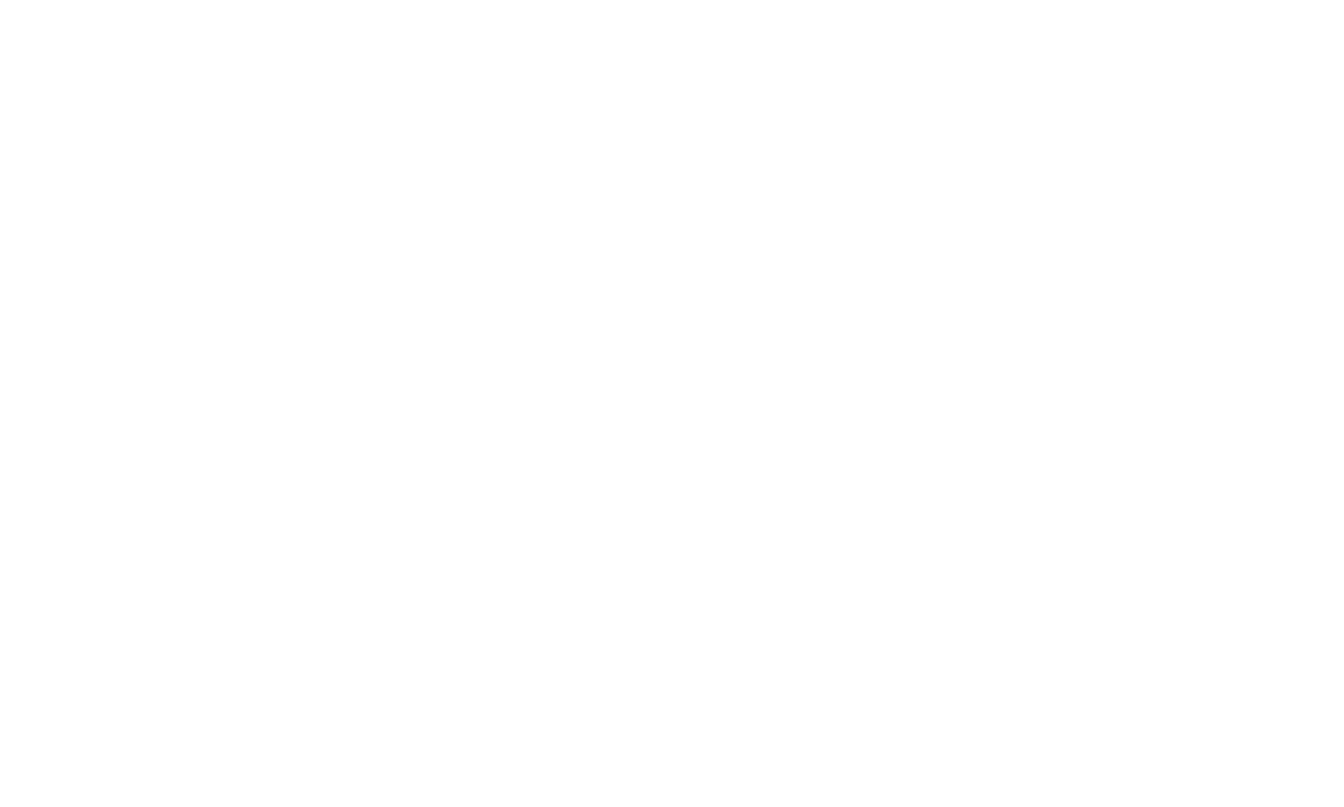
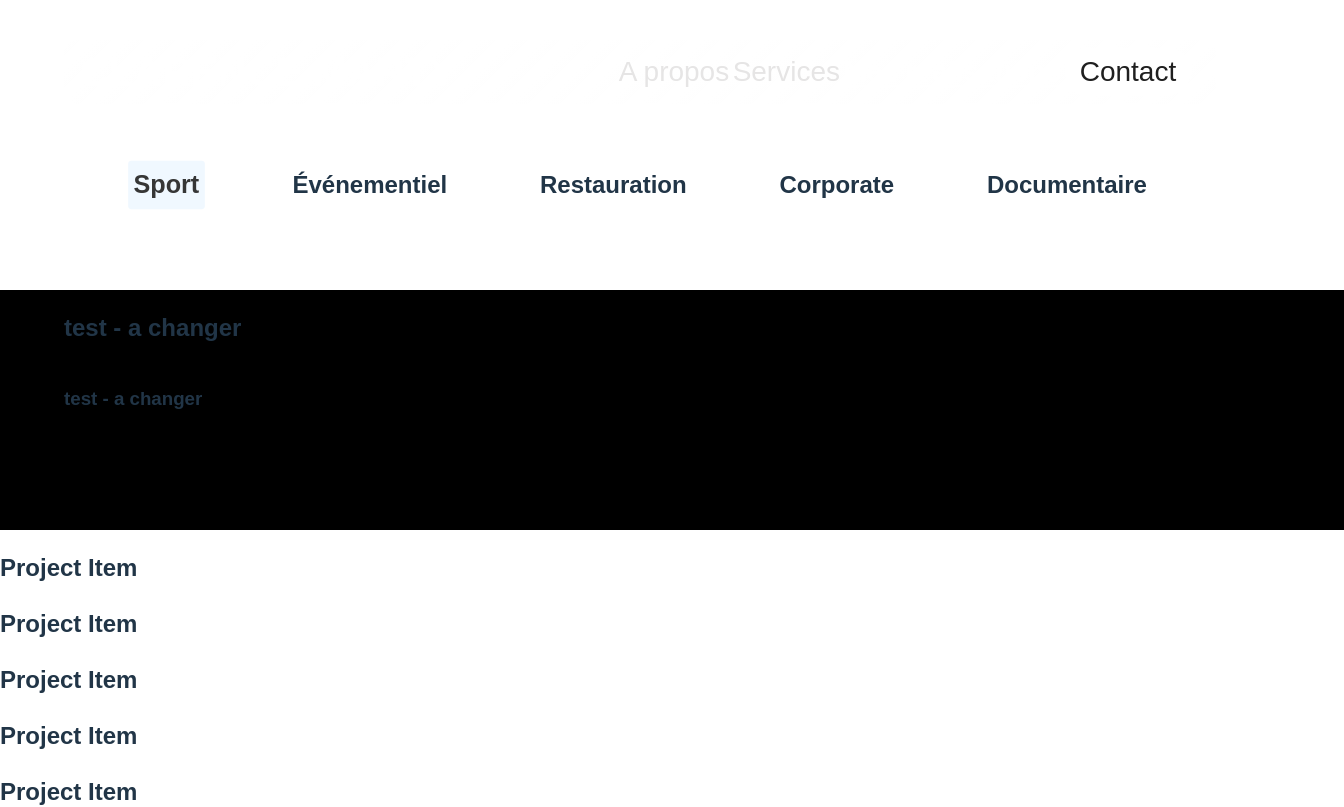
Before and after one commit to balkohv/clarence_marty, a React (Vite) app: page /projects in a window 1280 px wide. Before the commit this address had no page. Shown: the top 807 px of the page, 1344 px wide, since content can reach past the window. Built offline with nearby package versions, Linux system fonts and the light colour scheme.

Commit message:
page projects - tab item + navbar fixed

```diff
--- a/src/App.css
+++ b/src/App.css
@@ -4,3 +4,10 @@
   justify-content: center;
   font-family: "Poppins", sans-serif;
 }
+
+#root {
+  width: 100%;
+  display: flex;
+  flex-direction: column;
+  align-items: center;
+}
--- a/src/App.jsx
+++ b/src/App.jsx
@@ -1,6 +1,7 @@
 import { BrowserRouter, Route, Routes } from 'react-router-dom';
 import './App.css'
 import About from './components/about-me/about-me.jsx';
+import Projects from './components/projects/Projects.jsx';
 
 function App() {
 
@@ -11,7 +12,7 @@
         <Routes>
           { <Route path="/" element={<About isServices={0}/>} /> }
           { <Route path="/services" element={<About isServices={1}/>} /> }
-          {/* <Route path="/projects" element={<Projects />} /> */}
+          { <Route path="/projects" element={<Projects />} /> }
           {/* <Route path="/cv" element={<Contact />} /> */}
         </Routes>
       </BrowserRouter>
--- a/src/components/footer/Footer.css
+++ b/src/components/footer/Footer.css
@@ -1,4 +1,5 @@
 #footer-container{
+    width: 100%;
     background-color: #000000;
     padding: 20px 0;
     display: flex;
--- a/src/components/footer/Footer.jsx
+++ b/src/components/footer/Footer.jsx
@@ -8,7 +8,7 @@
         <div id="footer-container">
             <div id='footer-contact-text'>
                 <p><img src={mail} alt="mail logo" /><a href="mailto:martyc1812@gmail.com" className="contact-button">martyc1812@gmail.com</a></p>
-                <p><img src={telephone} alt="mail logo" />0780455192</p>
+                <p><img src={telephone} alt="mail logo" />07 80 45 51 92</p>
                 <p><img src={instagram} alt="mail logo" />clarence_marty</p>
             </div>
             <p>© 2024 Clarence Marty. Tous droits réservés.</p>
--- a/src/components/navbar/Navbar.css
+++ b/src/components/navbar/Navbar.css
@@ -1,5 +1,6 @@
 #navbar-container{
-    margin-top: 5vh;;
+    position: fixed; /*test*/
+    margin-top: 5vh;
     display: flex;
     width: 90vw;
     height: 8vh;
@@ -18,7 +19,19 @@
     border-bottom: 1px solid rgba(255, 255, 255, 0.25);
 
     /*Transition au scroll*/
-    transition: background 0.4s ease, backdrop-filter 0.4s ease;
+     transition: transform 0.5s ease, opacity 0.5s ease;
+}
+
+.navbar-hidden {
+    opacity: 0;
+    transform: translateY(-100%);
+    transition: all 0.3s ease;
+}
+
+.navbar-visible {
+    opacity: 1;
+    transform: translateY(0);
+    transition: all 0.3s ease;
 }
 
 #navbar-container::before {
--- a/src/components/navbar/Navbar.jsx
+++ b/src/components/navbar/Navbar.jsx
@@ -1,8 +1,27 @@
 import './Navbar.css';
+import { useEffect, useState } from 'react';
 
 const Navbar = ({ page }) => {
+
+  const [visible, setVisible] = useState(true);
+  const [lastScrollY, setLastScrollY] = useState(0);
+
+  useEffect(() => {
+    const handleScroll = () => {
+      if (window.scrollY > lastScrollY && window.scrollY > 100) {
+        setVisible(false);
+      } else {
+        setVisible(true);
+      }
+      setLastScrollY(window.scrollY);
+    };
+
+    window.addEventListener("scroll", handleScroll);
+    return () => window.removeEventListener("scroll", handleScroll);
+  }, [lastScrollY]);
+
   return (
-    <div id="navbar-container">
+    <div id="navbar-container" className={`navbar-${visible ? "visible" : "hidden"}`}>
       <div id="logo-container">
         <h1 id="logo">CLARENCE MARTY</h1>
       </div>
@@ -25,7 +44,7 @@
         <a
           id="projects"
           className={`tab ${page === "projects" ? "active" : ""}`}
-          href="#projects"
+          href="/projects"
         >
           Mes réalisations
         </a>
--- /dev/null
+++ b/src/components/projects/Item.jsx
@@ -0,0 +1,8 @@
+const Item = () => {
+    return (
+        <div className="item-card">
+            <h2>Project Item</h2>
+        </div>
+    );
+}
+export default Item;
--- /dev/null
+++ b/src/components/projects/Projects.css
@@ -0,0 +1,57 @@
+.navbar-projects {
+    height: 5vh;
+    width: 100%;
+}
+
+#categories{
+  margin-top: 20vh;
+  margin-bottom: 10vh;
+  width: 80%;
+  display: flex;
+  justify-content: space-between;
+  align-items: center;
+  flex-direction: row;
+}
+
+.category-card{
+  color:inherit;
+  padding:5px;
+  border-radius: 5px;
+  background-color: #ffffff00;
+  transition: all 0.3s ease;
+
+}
+
+.category-card:hover{
+  transform: scale(1.05);
+  transition: transform 0.3s ease;
+  cursor: pointer;
+}
+
+.category-card h2{
+  margin:0px;
+}
+
+.category-active{
+  color: rgb(54, 54, 54);
+  border: 2px solid #fff;
+  box-shadow: 0 0 10px #fff;
+  background-color: aliceblue;
+  transform: scale(1.05);
+  transition: all 1s ease;
+}
+
+/*----------------------tabs--------------------------*/
+
+.tab-container{
+    width: 100%;
+}
+
+.tab-info{
+    width: 100%;
+    height: 30vh;
+    background-color: black;
+    display: flex;
+    flex-direction: column;
+    padding-left: 5vw;
+}
--- /dev/null
+++ b/src/components/projects/Projects.jsx
@@ -0,0 +1,41 @@
+import './Projects.css';
+import Navbar from '../navbar/Navbar';
+import Footer from '../footer/Footer';
+import Tabs from './Tab.jsx';
+import { Col, Row, Tab } from 'react-bootstrap';
+import { use, useState } from 'react';
+
+const Projects = () => {
+
+    let categories = ["Sport", "Événementiel", "Restauration", "Corporate", "Documentaire"];
+
+
+
+    const [activeCategory, setActiveCategory] = useState(0);
+
+    const categories_click = (index) => {
+        setActiveCategory(index);
+    };
+
+
+    return (
+        <>
+        <Navbar page="projects" />
+        <div id="categories">
+            {categories.map((category, index) => (
+                <div key={index} className={`category-card ${activeCategory === index ? "category-active" : ""}`} onClick={() => categories_click(index)}>
+                    <h2>{category}</h2>
+                </div>
+            ))}
+        </div>
+        {categories.map((category, index) => (
+            <Tabs key={index} category={category} />
+        ))}
+
+
+        <Footer />
+
+        </>
+    );
+};
+export default Projects;
--- /dev/null
+++ b/src/components/projects/Tab.jsx
@@ -0,0 +1,39 @@
+import Item from './Item.jsx';
+
+const Tab = (category) => {
+
+    const project = { //TODO: remplacer par un fetch json
+        "titre - test": {
+            "preview": {
+                "title": "test - a changer",
+                "subtitle": "test - a changer",
+                "description": "test - a changer",
+                "background": "/path/to/image.jpg",
+                "video": "/path/to/video.mp4"
+            },
+            "slides": [
+                {
+                    "type": "image", //image, video, carousel, text
+                    "background": "/path/to/slide1.jpg"
+                }
+            ]
+        }
+    };
+
+    const projects = [project, project, project, project, project, project]; //TODO: remplacer par un fetch json
+
+    return (
+        <div className="tab-container">
+            <div className="tab-info">
+                <h2>test - a changer</h2>
+                <h3>test - a changer</h3>
+            </div>
+            <div className="items-container">
+                {projects.map((project, index) => (
+                    <Item key={index} project={project} />
+                ))}
+            </div>
+        </div>
+    );
+};
+export default Tab;
```
